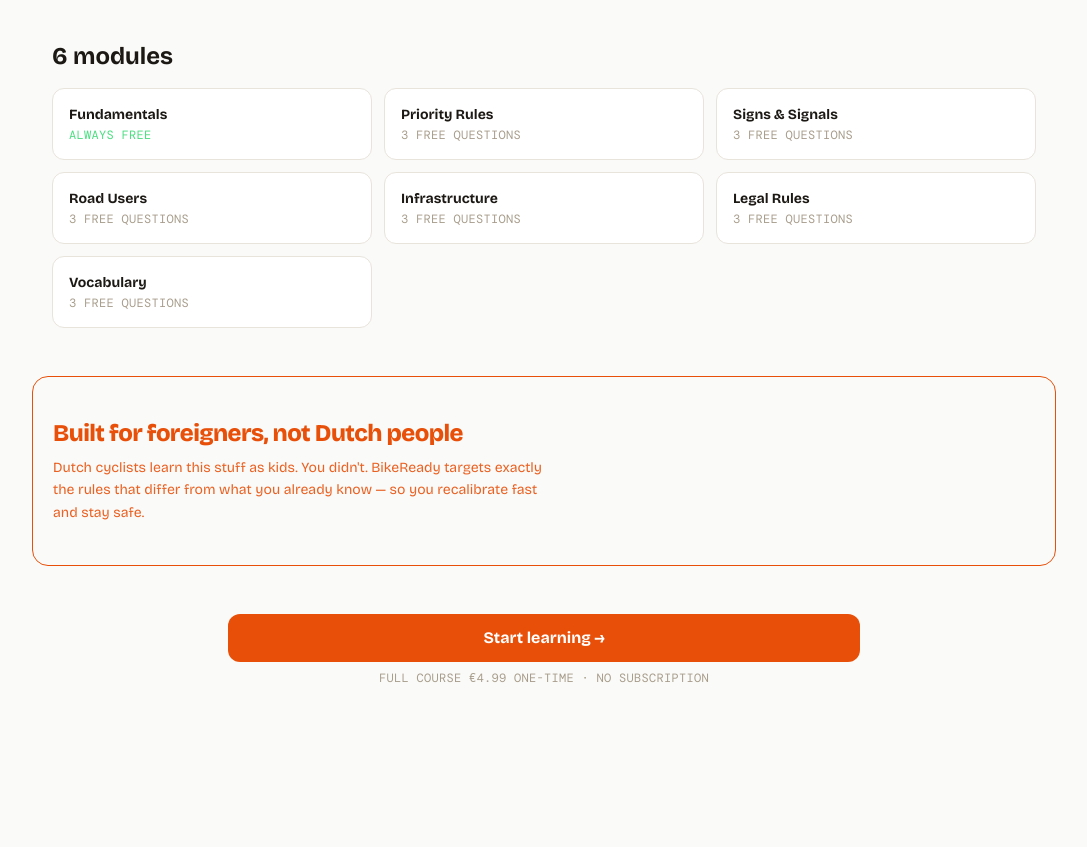
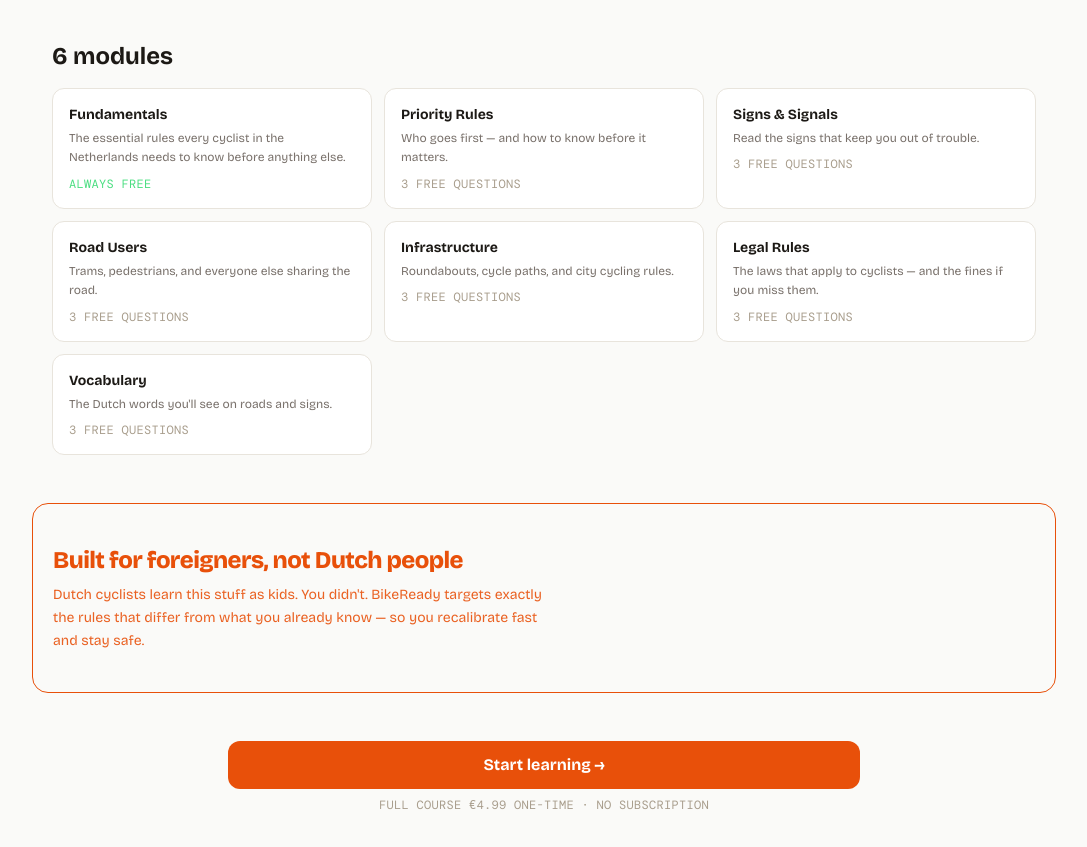
Before and after one commit to seanreilly11/bike-ready, a Next.js app: page / in a window 1280 px wide. Shown: the part 840-1687 px from the top of the page, without its empty margins (96-1183 px from the left). Before the commit the page ends 1590 px from the top, so only its background shows below. Built offline with nearby package versions, Linux system fonts and the light colour scheme; no server answers.

Commit message:
feat: enhance module display with additional description and margin adjustments

```diff
--- a/app/page.tsx
+++ b/app/page.tsx
@@ -122,15 +122,18 @@ export default function LandingPage() {
                   "focus-visible:outline-none focus-visible:ring-2 focus-visible:ring-orange focus-visible:ring-offset-2",
                 ].join(" ")}
               >
-                <p className="font-display font-bold text-sm text-stone-900">
+                <p className="font-display font-bold text-sm text-stone-900 mb-1">
                   {mod.title}
                 </p>
+                <p className="text-xs text-stone-500 leading-relaxed mb-2">
+                  {mod.description}
+                </p>
                 {mod.alwaysFree ? (
-                  <p className="text-xs text-green mt-0.5 font-mono uppercase tracking-wide">
+                  <p className="text-xs text-green font-mono uppercase tracking-wide">
                     Always free
                   </p>
                 ) : (
-                  <p className="text-xs text-stone-400 mt-0.5 font-mono uppercase tracking-wide">
+                  <p className="text-xs text-stone-400 font-mono uppercase tracking-wide">
                     {FREE_PER_MODULE} free questions
                   </p>
                 )}
```
